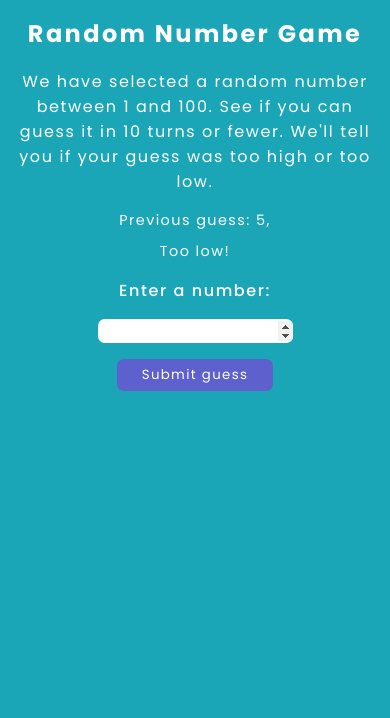
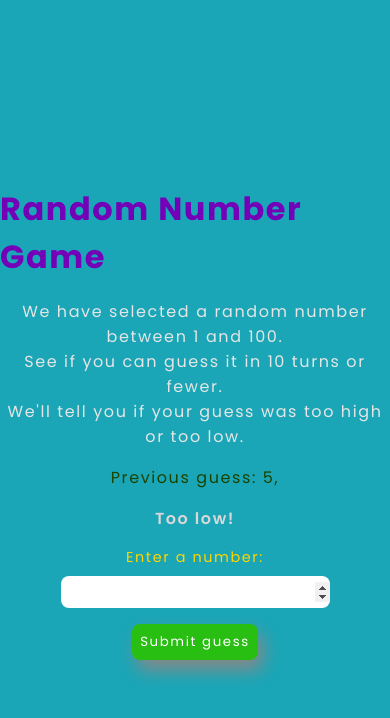
Before and after one commit to naim-heera/Random-Number-Game, a plain HTML site: page index.html in a window 390 px wide. Both pictures are taken after typing "5" into the empty fields and a click on the input "Submit guess". Drawn offline with Linux system fonts and the light colour scheme.

Commit message:
Design aand responsiveness updated

```diff
--- a/app.js
+++ b/app.js
@@ -19,10 +19,9 @@ function checkGuess() {
     finalResult.textContent = "Congratulations, you are a genius!"
     rating.textContent = "";
     guess.textContent = "";
-    setGameover();
+    setGameover1();
   } else if (guessCount === 10) {
-    finalResult.textContent = "You are retarded!"
-    finalResult.classList.add("retarded");
+    finalResult.textContent = "Oh no! You are better thah this!"
     guess.textContent = "";
     setGameover();
   } else {
@@ -55,6 +54,18 @@ function setGameover() {
   resetButton.addEventListener("click", resetGame);
 }
 
+function setGameover1() {
+  field.disabled = true;
+  submit.disabled = true;
+  rating.textContent = "";
+  const resetParas = document.querySelector('.result p');
+  resetButton = document.createElement("button");
+  resetButton.textContent = "Play again!";
+  resetParas.appendChild(resetButton);
+  resetButton.classList.add("reset-class");
+  resetButton.addEventListener("click", resetGame);
+}
+
 
 function resetGame() {
   guessCount = 1;
--- a/index.html
+++ b/index.html
@@ -14,8 +14,8 @@
 
   <h1 class="header-title">Random Number Game
   </h1> <br>
-  <p class="header-desc">We have selected a random number between 1 and 100. See if you can guess it in 10 turns or
-    fewer. We'll tell you if your guess was too high or too low.</p>
+  <p class="header-desc">We have selected a random number between 1 and 100. <br> See if you can guess it in 10 turns or
+    fewer. <br> We'll tell you if your guess was too high or too low.</p>
 
 
   <div class="result">
--- a/style.css
+++ b/style.css
@@ -1,63 +1,53 @@
 @import url('https://fonts.googleapis.com/css2?family=Poppins:wght@300;400;500;600;700;800;900&display=swap');
+
 
 * {
   margin: 0;
   padding: 0;
-  box-shadow: border-box;
+  box-sizing: border-box;
 }
 
 body {
   background: #1aa6b7;
   overflow: hidden;
   position: absolute;
+  min-height: 100vh;
+  min-width: 100vw;
   display: flex;
   flex-direction: column;
   justify-content: center;
-  align-content: center;
   align-items: center;
-  min-height: 30vh;
-  min-width: 100vw;
 }
 
 .header-title {
-  color: white;
-  font-family: Poppins;
-  font-size: clamp(1.5em, 2.5vw, 2em);
-  letter-spacing: 0.1em;
-  text-align: center;
+  color: #7400b8;
   font-family: 'Poppins', sans-serif;
-  margin-top: 1rem;
+  font-size: 2rem;
+  letter-spacing: 0.1rem;
 }
 
 .header-desc {
-  color: white;
-  font-family: Poppins;
-  font-size: clamp(0.9em, 1em, 1.5em);
-  letter-spacing: 0.1em;
+  color: #e5e5e5;
+  font-family: 'Poppins', sans-serif;
+  font-size: 1rem;
+  letter-spacing: 0.1rem;
   text-align: center;
-  font-family: 'Poppins', sans-serif;
-  margin: 0 1rem 1rem 1rem;
+  margin-bottom: 1rem;
 }
 
-
 label {
-  color: white;
-  font-family: Poppins;
-  font-size: clamp(1em, 2.5vw, 2em);
-  font-weight: 500;
-  letter-spacing: 0.1em;
-  text-align: center;
+  color: #ffd500;
   font-family: 'Poppins', sans-serif;
-  margin: 1rem auto;
+  font-size: 0.9rem;
+  letter-spacing: 0.1rem;
+  margin-bottom: 0.5rem;
 }
 
 .field {
-  width: clamp(40vw, 50vw, 60vw);
-  margin: auto;
-  height: 1.8em;
-  border-radius: 0.5em;
+  border-radius: 0.5rem;
   border: none;
-
+  height: 2rem;
+  margin-bottom: 1rem;
 }
 
 .field:focus {
@@ -67,75 +57,62 @@ label {
 .field[type=number] {
   color: blue;
   font-family: 'Poppins', sans-serif;
-  letter-spacing: 0.1em;
+  letter-spacing: 0.1rem;
   font-weight: 600;
   text-align: center;
-
 }
 
 .submit {
-  width: clamp(30vw, 40vw, 50vw);
-  margin: 1rem auto;
-  height: 2.4em;
-  border-radius: 0.5em;
+  color: white;
+  background: #29bf12;
+  font-family: 'Poppins', sans-serif;
+  letter-spacing: 0.1rem;
+  border-radius: 0.5rem;
   border: none;
-  color: white;
-  background: #5e60ce;
-  font-family: 'Poppins', sans-serif;
-  letter-spacing: 0.1em;
-
+  padding: 0.5rem;
+  box-shadow: 5px 10px 18px #888888;
+  cursor: pointer;
 }
 
 .guess {
-  color: white;
-  font-family: Poppins;
-  font-size: clamp(0.9em, 2.5vw, 2em);
-  letter-spacing: 0.1em;
+  color: #1a4301;
+  font-family: 'Poppins', sans-serif;
+  font-size: 1rem;
+  letter-spacing: 0.1rem;
+  margin-bottom: 1rem;
   text-align: center;
-  font-family: 'Poppins', sans-serif;
-  margin-bottom: 0.7em;
 }
 
 .finalResult {
-  color: white;
-  font-family: Poppins;
-  font-size: clamp(0.9em, 2.5vw, 2em);
+  color: #a32828;
+  font-family: 'Poppins', sans-serif;
+  font-size: 1.5rem;
   font-style: bold;
-  letter-spacing: 0.1em;
+  letter-spacing: 0.1rem;
   text-align: center;
-  font-family: 'Poppins', sans-serif;
 }
 
 .rating {
-  color: white;
-  font-size: clamp(0.9em, 2.5vw, 2em);
-  font-style: bold;
-  letter-spacing: 0.1em;
+  color: #d8d8d8;
+  font-family: 'Poppins', sans-serif;
+  font-size: 1rem;
+  font-weight: 600;
+  letter-spacing: 0.1rem;
   text-align: center;
-  font-family: 'Poppins', sans-serif;
+  margin-bottom: 1rem;
 }
 
 .reset-class {
-  width: 30vw;
-  height: 1.5em;
-  border-radius: 0.5em;
-  border: none;
   color: white;
   background: #e63946;
-  font-size: clamp(0.9em, 2.5vw, 2em);
+  font-family: 'Poppins', sans-serif;
+  font-size: 1rem;
   font-weight: 500;
-  letter-spacing: 0.1em;
-  font-family: 'Poppins', sans-serif;
+  letter-spacing: 0.1rem;
+  border: none;
+  border-radius: 0.5em;
+  padding: 0.3rem;
+  box-shadow: 5px 10px 18px #888888;
+  cursor: pointer;
 
 }
-
-.retarded {
-  color: #ffff3f;
-  width: 20vw;
-  font-size: clamp(0.9em, 2.5vw, 2em);
-  font-weight: 500;
-  letter-spacing: 0.1em;
-  text-align: center;
-  margin: auto;
-
-}
```
